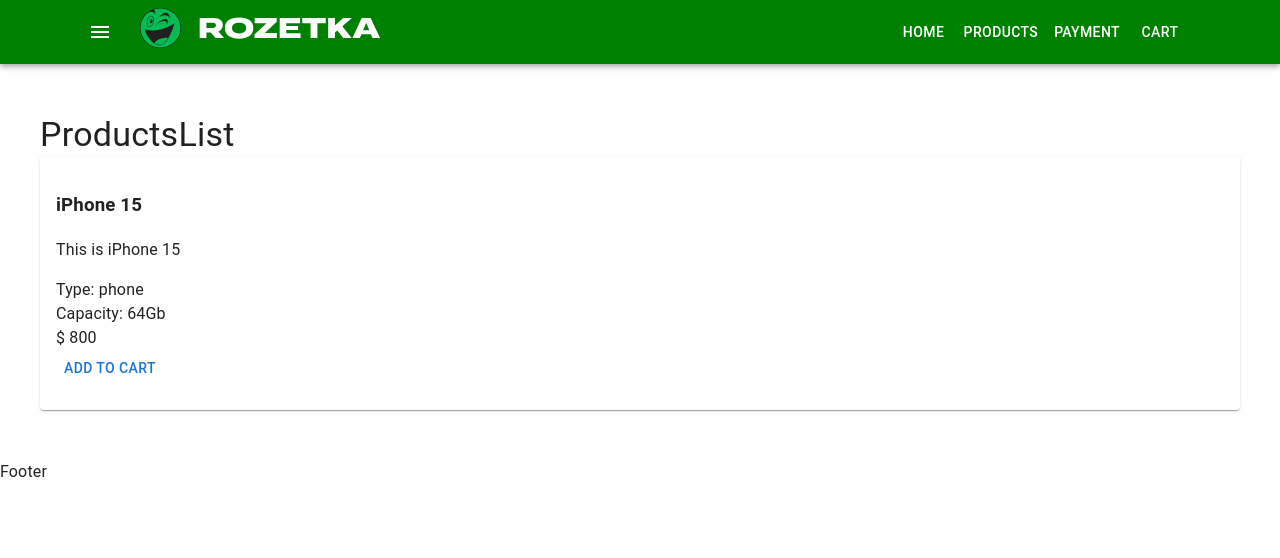
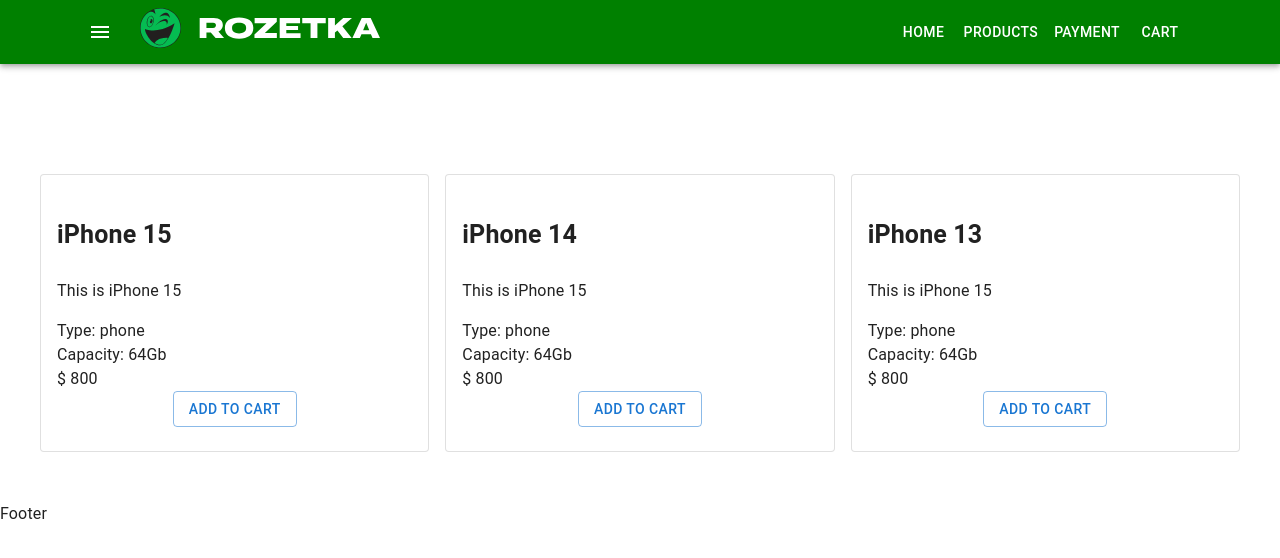
Before and after one commit to Taras-Prodan/react-shop-project-16-03, a React (Create React App) app: page / in a window 1280 px wide. Shown: the top 558 px of the page. Built offline with nearby package versions, Linux system fonts and the light colour scheme.

Commit message:
creare props and learning again

```diff
--- /dev/null
+++ b/src/components/Products/ProductListItem.css
@@ -0,0 +1,10 @@
+.product-featurs {
+    margin: 10px 0;
+}
+.product-title {
+    font-size: 25px;
+}
+.btns-wrapper {
+    display: flex;
+    justify-content: center;
+}
--- a/src/components/Products/ProductListItem.tsx
+++ b/src/components/Products/ProductListItem.tsx
@@ -1,18 +1,33 @@
-import { Button, Card, CardContent } from '@mui/material'
+import { Button, Card, CardContent, Typography } from '@mui/material'
+import './ProductListItem.css'
 
-type Props = {}
-const ProductListItem = (props: Props) => {
+type Props = {
+    title: string
+}
+
+const ProductListItem = ({ title }: Props) => {
     return (
-        <Card>
-            <CardContent>
-                <h3>iPhone 15</h3>
-                <p>This is iPhone 15</p>
-                <div>Type: phone</div>
-                <div>Capacity: 64Gb</div>
-                <div>$ 800</div>
-                <Button> Add to Cart</Button>
-            </CardContent>
-        </Card>
+        <>
+            <Typography
+                variant="h4"
+                component={'h1'}
+                sx={{
+                    marginBottom: '30px',
+                }}
+            ></Typography>
+            <Card variant="outlined" className="product-list-item">
+                <CardContent>
+                    <h3 className="product-title">{title}</h3>
+                    <p className="product-description">This is iPhone 15</p>
+                    <div className="product-features">Type: phone</div>
+                    <div className="product-features">Capacity: 64Gb</div>
+                    <div className="product-price">$ 800</div>
+                    <div className="btns-wrapper">
+                        <Button variant="outlined">Add to cart</Button>
+                    </div>
+                </CardContent>
+            </Card>
+        </>
     )
 }
 export default ProductListItem
--- a/src/components/Products/ProductsList.tsx
+++ b/src/components/Products/ProductsList.tsx
@@ -1,15 +1,44 @@
-import { Typography } from '@mui/material'
+import { Grid, Typography } from '@mui/material'
 import ProductListItem from './ProductListItem'
+import './ProductListItem.css'
 
 type Props = {}
 const ProductsList = (props: Props) => {
     return (
-        <div>
-            <Typography variant="h4" component={'h1'}>
-                ProductsList
-            </Typography>
-            <ProductListItem />
-        </div>
+        <>
+            <Typography
+                variant="h4"
+                component={'h1'}
+                sx={{
+                    marginBottom: '30px',
+                }}
+            ></Typography>
+            <Typography
+                variant="h4"
+                component={'h1'}
+                sx={{
+                    marginBottom: '30px',
+                }}
+            ></Typography>
+            <Typography
+                variant="h4"
+                component={'h1'}
+                sx={{
+                    marginBottom: '30px',
+                }}
+            ></Typography>
+            <Grid container spacing={2}>
+                <Grid item xs={12} sm={6} lg={4}>
+                    <ProductListItem title="iPhone 15" />
+                </Grid>
+                <Grid item xs={12} sm={6} lg={4}>
+                    <ProductListItem title="iPhone 14" />
+                </Grid>
+                <Grid item xs={12} sm={6} lg={4}>
+                    <ProductListItem title="iPhone 13" />
+                </Grid>
+            </Grid>
+        </>
     )
 }
 
```
